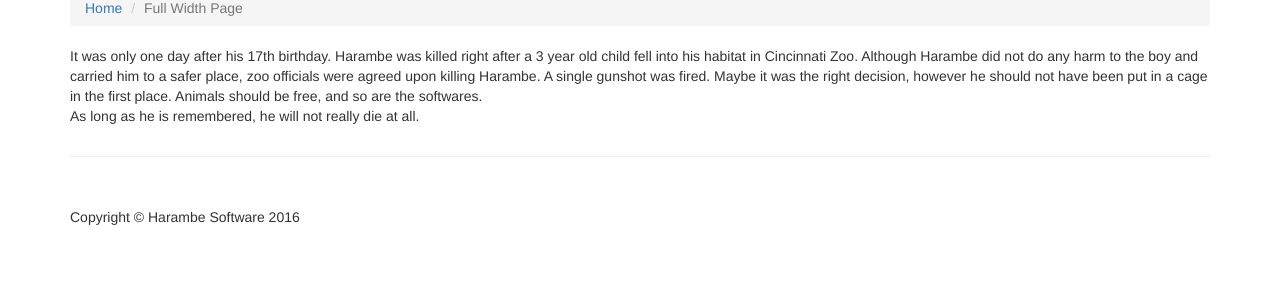
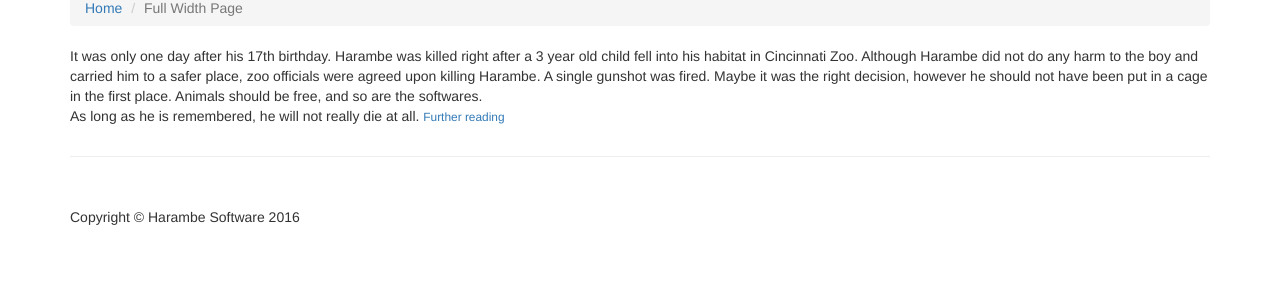
Before and after one commit to HarambeSoft/harambe-web-site, a PHP site: page /index.php?page=harambe in a window 1280 px wide. Shown: the part 170-470 px from the top of the page. Run offline with PHP 8.4, Linux system fonts and the light colour scheme.

Commit message:
updates #10

```diff
--- a/templates/business-simple/harambe.php
+++ b/templates/business-simple/harambe.php
@@ -29,7 +29,9 @@
                 Maybe it was the right decision, however he should not have been put in a cage in the first place.
                 Animals should be free, and so are the softwares.
                 <br>
-                As long as he is remembered, he will not really die at all.</p>
+                As long as he is remembered, he will not really die at all.
+                <small><a href="https://en.wikipedia.org/wiki/Killing_of_Harambe"> Further reading</a></small>
+            </p>
         </div>
     </div>
     <!-- /.row -->
```
